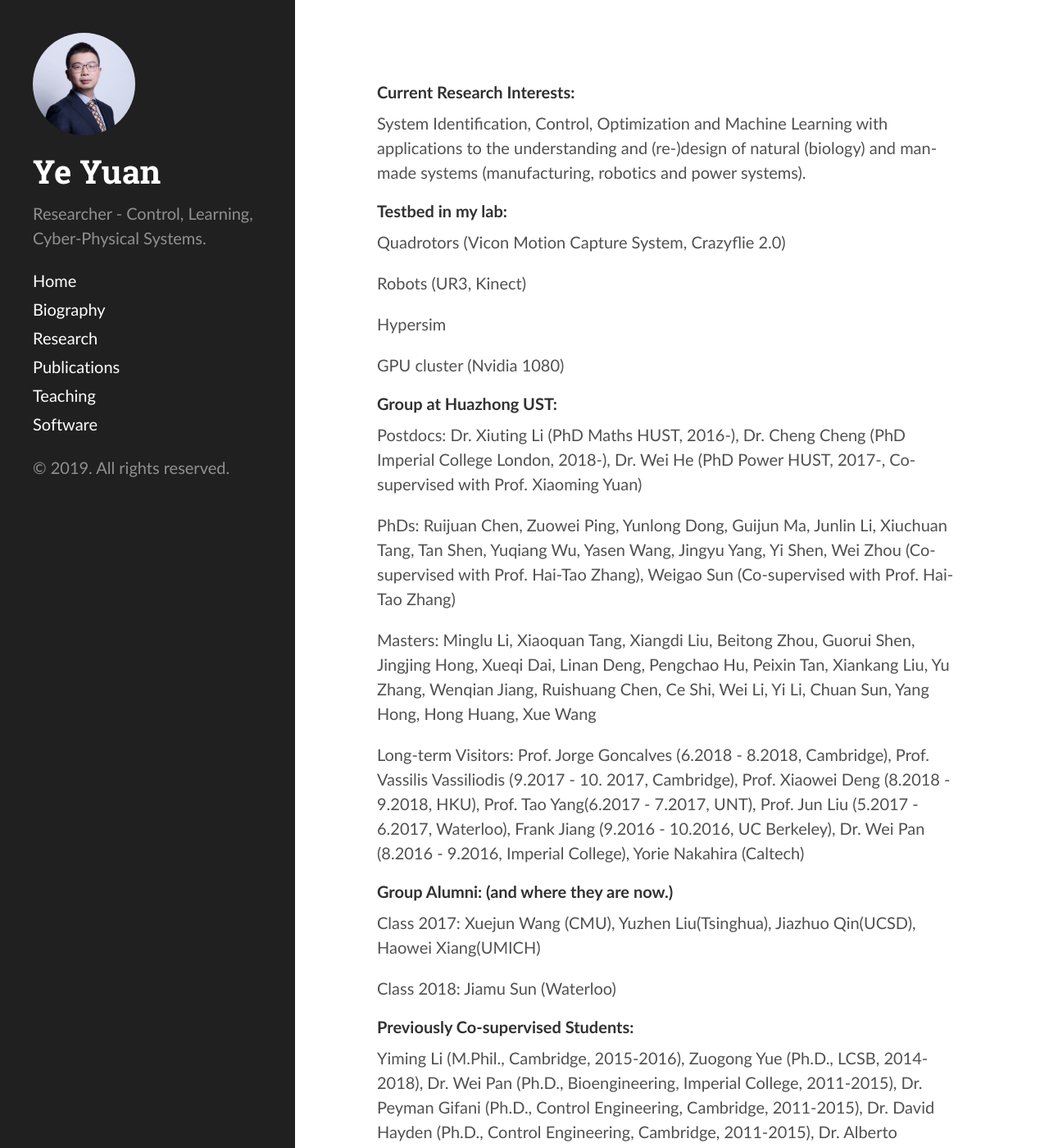
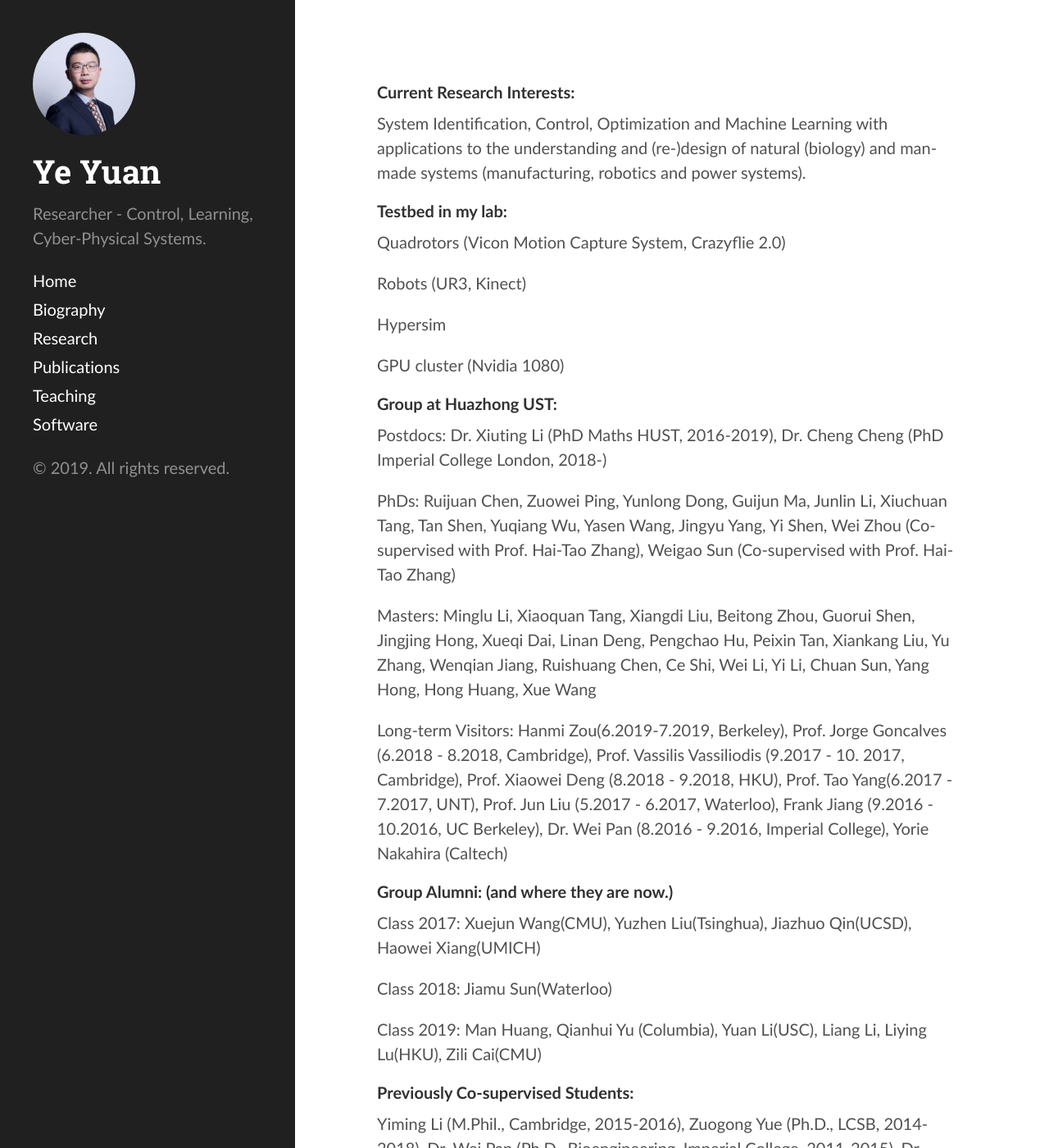
Before and after one commit to yy311/yy311.github.io, a Jekyll site: the page built from research.md, in a window 1280 px wide and 1400 px high. Shown: the whole window at 82% size. Built offline with Jekyll 4.4.1, drawn with Linux system fonts in a browser that asks for light colours.

Commit message:
Update research.md

```diff
--- a/research.md
+++ b/research.md
@@ -19,19 +19,21 @@ GPU cluster (Nvidia 1080)
 
 #### Group at Huazhong UST:
 
-Postdocs: Dr. Xiuting Li (PhD Maths HUST, 2016-), Dr. Cheng Cheng (PhD Imperial College London, 2018-),  Dr. Wei He (PhD Power HUST, 2017-, Co-supervised with Prof. Xiaoming Yuan)
+Postdocs: Dr. Xiuting Li (PhD Maths HUST, 2016-2019), Dr. Cheng Cheng (PhD Imperial College London, 2018-)
 
 PhDs: Ruijuan Chen, Zuowei Ping, Yunlong Dong, Guijun Ma, Junlin Li, Xiuchuan Tang, Tan Shen, Yuqiang Wu, Yasen Wang, Jingyu Yang, Yi Shen, Wei Zhou (Co-supervised with  Prof. Hai-Tao Zhang), Weigao Sun (Co-supervised with Prof. Hai-Tao Zhang)
 
 Masters: Minglu Li, Xiaoquan Tang, Xiangdi Liu, Beitong Zhou, Guorui Shen, Jingjing Hong, Xueqi Dai, Linan Deng, Pengchao Hu, Peixin Tan, Xiankang Liu, Yu Zhang, Wenqian Jiang, Ruishuang Chen, Ce Shi, Wei Li, Yi Li, Chuan Sun, Yang Hong, Hong Huang, Xue Wang
 
-Long-term Visitors: Prof. Jorge Goncalves (6.2018 - 8.2018, Cambridge), Prof. Vassilis Vassiliodis (9.2017 - 10. 2017, Cambridge), Prof. Xiaowei Deng (8.2018 - 9.2018, HKU), Prof. Tao Yang(6.2017 - 7.2017, UNT), Prof. Jun Liu (5.2017 - 6.2017, Waterloo), Frank Jiang (9.2016 - 10.2016, UC Berkeley), Dr. Wei Pan (8.2016 - 9.2016, Imperial College), Yorie Nakahira (Caltech)
+Long-term Visitors: Hanmi Zou(6.2019-7.2019, Berkeley), Prof. Jorge Goncalves (6.2018 - 8.2018, Cambridge), Prof. Vassilis Vassiliodis (9.2017 - 10. 2017, Cambridge), Prof. Xiaowei Deng (8.2018 - 9.2018, HKU), Prof. Tao Yang(6.2017 - 7.2017, UNT), Prof. Jun Liu (5.2017 - 6.2017, Waterloo), Frank Jiang (9.2016 - 10.2016, UC Berkeley), Dr. Wei Pan (8.2016 - 9.2016, Imperial College), Yorie Nakahira (Caltech)
 
 #### Group Alumni: (and where they are now.)
 
-Class 2017: Xuejun Wang (CMU), Yuzhen Liu(Tsinghua), Jiazhuo Qin(UCSD), Haowei Xiang(UMICH)
+Class 2017: Xuejun Wang(CMU), Yuzhen Liu(Tsinghua), Jiazhuo Qin(UCSD), Haowei Xiang(UMICH)
 
-Class 2018: Jiamu Sun (Waterloo)
+Class 2018: Jiamu Sun(Waterloo)
+
+Class 2019: Man Huang, Qianhui Yu (Columbia), Yuan Li(USC), Liang Li, Liying Lu(HKU), Zili Cai(CMU)
 
 #### Previously Co-supervised Students:
 
```
